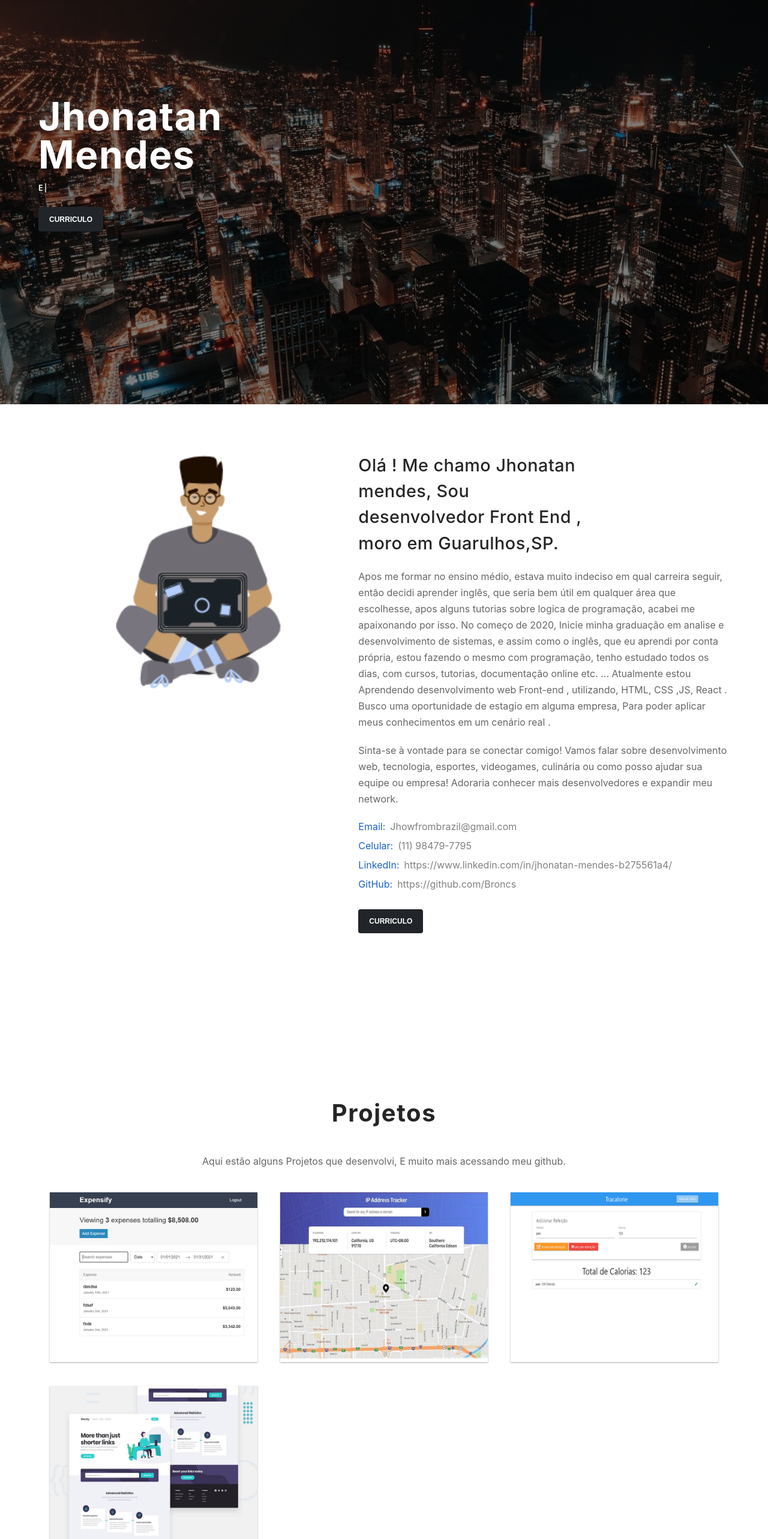
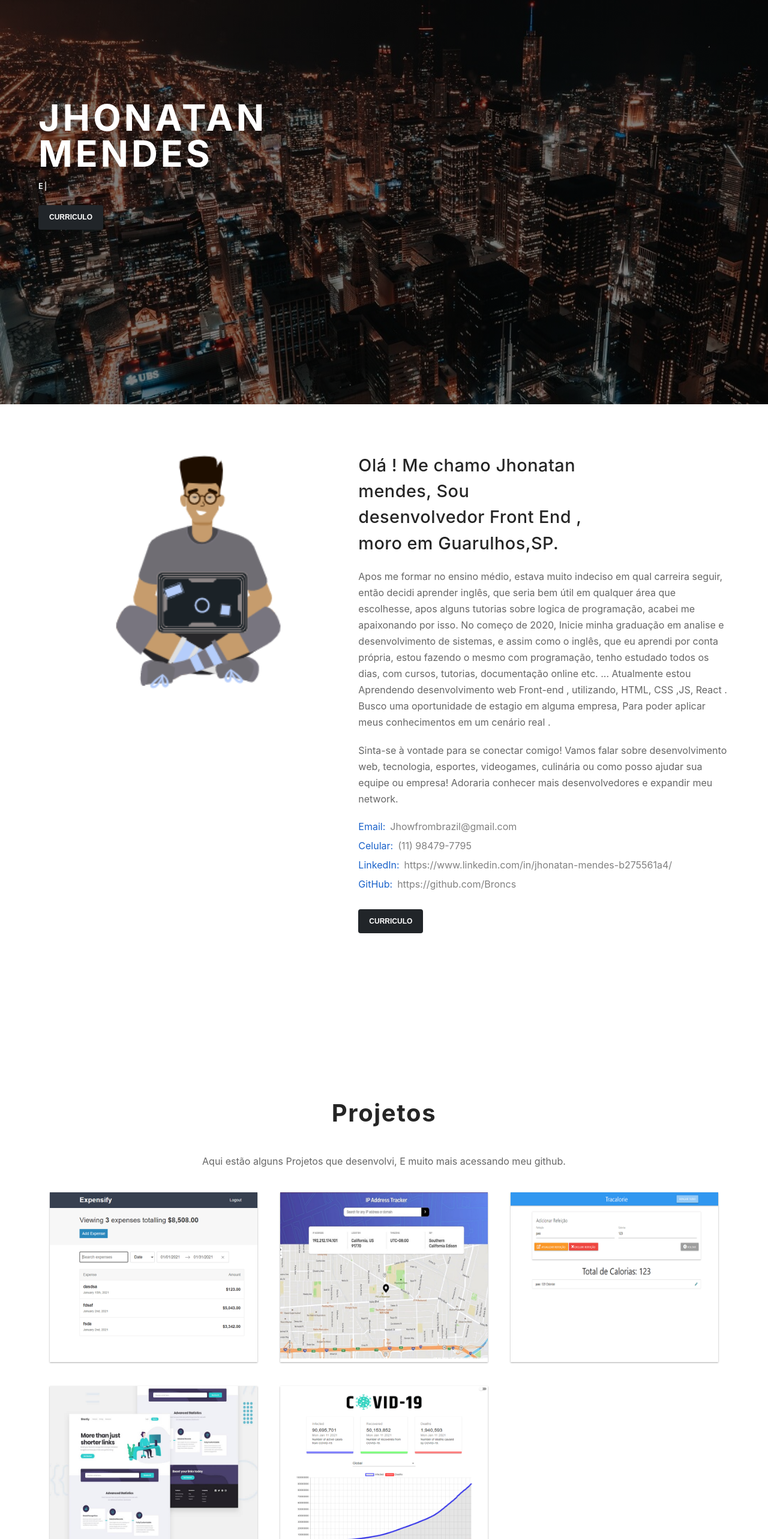
Before and after one commit to Broncs/Portfolio, a React (Create React App) app: page / in a window 1280 px wide. Shown: the part 126-2692 px from the top of the page at 60% size. Built offline with nearby package versions, Linux system fonts and the light colour scheme.

Commit message:
project 5

```diff
--- a/src/data.js
+++ b/src/data.js
@@ -2,6 +2,7 @@ import project1 from "../src/images/expensify-app.png";
 import project2 from "../src/images/iptracker.jpg";
 import project3 from "../src/images/tracalorie.png";
 import project4 from "../src/images/shorterlinks.jpg";
+import project5 from "../src/images/TrackerCovid.png";
 
 const projects = [
   {
@@ -39,5 +40,14 @@ const projects = [
     title: "Shorter Links",
     description: "encurtador de links usando API e vanilla JS",
   },
+  {
+    id: 5,
+    liveDemo: "https://covid-tracker-v3.netlify.app/",
+    github: "https://github.com/Broncs/covid-tracker",
+    img: project5,
+    title: "Covid Tracker",
+    description:
+      "Veja as estatísticas de casos, recuperados, e mortes causadas pelo Covid",
+  },
 ];
 export default projects;
--- a/src/scss/_hero.scss
+++ b/src/scss/_hero.scss
@@ -38,3 +38,11 @@
     font-weight: 600;
   }
 }
+
+@media screen and (min-width: 700px) {
+  .hero-info h1 {
+    font-size: 3.8rem;
+    text-transform: uppercase;
+    letter-spacing: 5px;
+  }
+}
```
Also changed, not shown: src/images/TrackerCovid.png (added), 1 other file (tests, documents, lock files or other folders).
